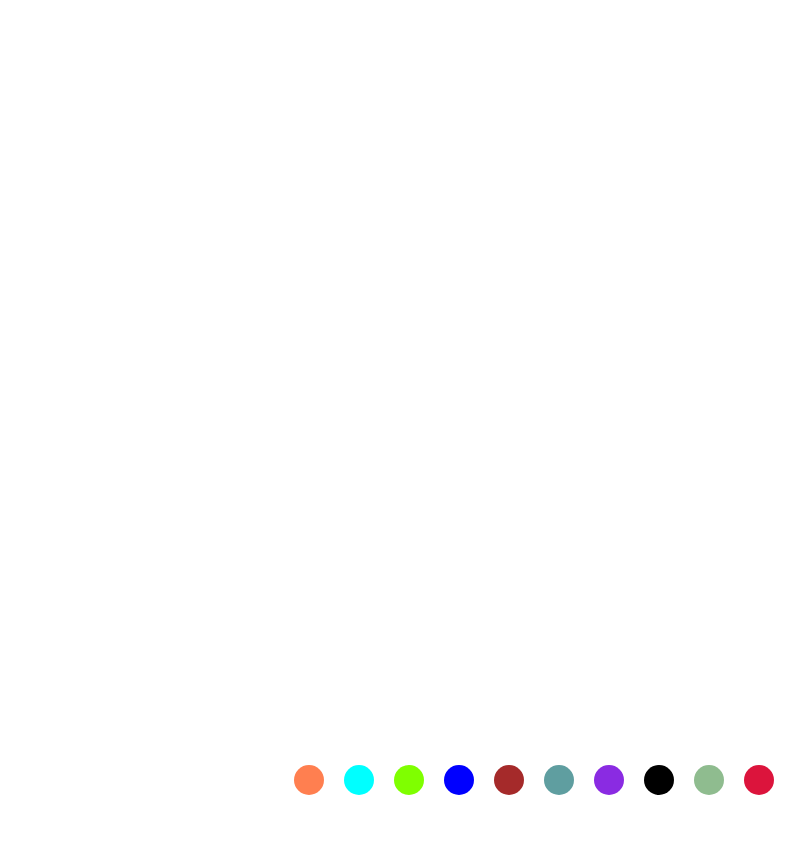
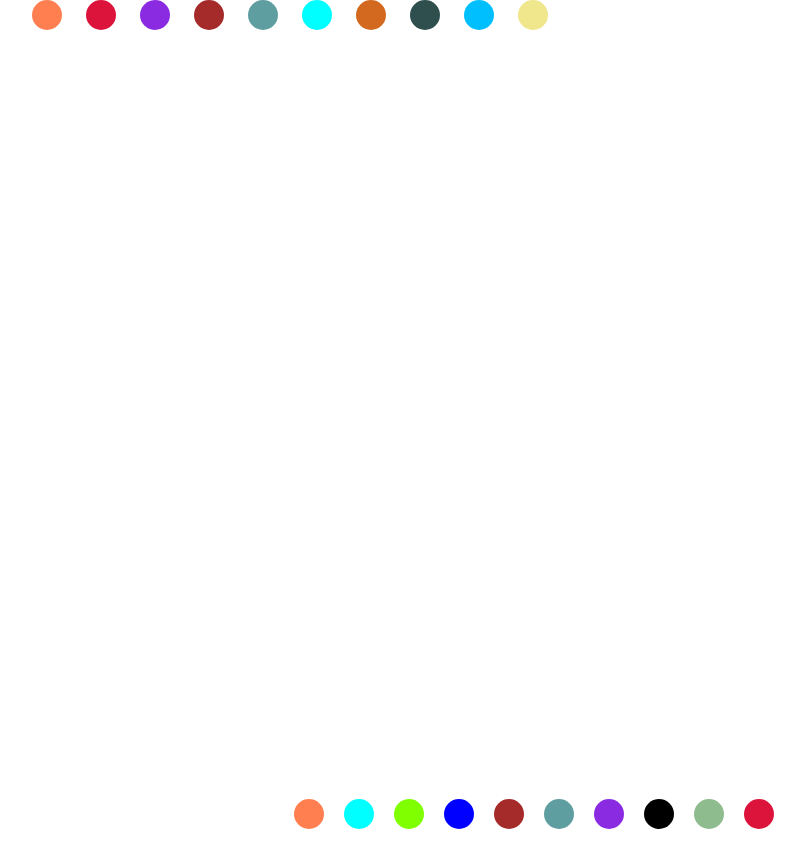
Before and after one commit to EmranAhmed/simple-tooltip, a plain HTML site: page index.html in a window 1280 px wide. Shown: the top 868 px of the page, without its empty margins (106-911 px from the left). Drawn offline with Linux system fonts and the light colour scheme.

Commit message:
Update Script 2 :art:

```diff
--- a/index.html
+++ b/index.html
@@ -7,7 +7,22 @@
 </head>
 
 <body>
+
+<ul>
+	<li class="item" style="background-color: coral" data-label="Hello StorePress 1"></li>
+	<li class="item" style="background-color: crimson" data-label="Hello StorePress 2"></li>
+	<li class="item" style="background-color: blueviolet" data-label="Hello StorePress 3"></li>
+	<li class="item" style="background-color: brown" data-label="Hello StorePress 4"></li>
+	<li class="item" style="background-color: cadetblue" data-label="Hello StorePress 5"></li>
+	<li class="item" style="background-color: aqua" data-label="Hello StorePress 6"></li>
+	<li class="item" style="background-color: chocolate" data-label="Hello StorePress 7"></li>
+	<li class="item" style="background-color: darkslategray" data-label="Hello StorePress 8"></li>
+	<li class="item" style="background-color: deepskyblue" data-label="Hello StorePress 9"></li>
+	<li class="item" style="background-color: khaki" data-label="Hello StorePress 10"></li>
+</ul>
+
 <div class="content">
+
 
 	<div class="item" style="background-color: coral" data-label="Hello StorePress One"></div>
 	<div class="item" style="background-color: aqua" data-label="Hello StorePress Two"></div>
--- a/style.css
+++ b/style.css
@@ -5,8 +5,9 @@
 }
 
 .content {
-	width: 80vw;
+	width: 80%;
 	height: 195vh;
+
 	display: flex;
 	justify-content: center;
 	align-items: center;
@@ -15,8 +16,25 @@
 }
 
 
+/*ul{
+	display: grid;
+	list-style: none;
+	grid-auto-flow: column;
+	grid-auto-columns: 30px;
+	gap: 20px;
+}*/
+
+ul {
+	list-style: none;
+	width: 80%;
+	margin-inline: auto;
+}
+
+li {
+	display: inline-block;
+}
+
 .item {
-
 
 	--item-width: 30px;
 	--tooltip-angle: 10px;
@@ -63,7 +81,7 @@
 
 
 .tooltip-move-to-top::before {
-	transform: translate( calc(-50% + var(--dynamic-position)), calc(-100% - var(--tooltip-angle)));
+	transform: translate(calc(-50% + var(--dynamic-position)), calc(-100% - var(--tooltip-angle)));
 	left: 50%;
 	top: 0;
 }
```
